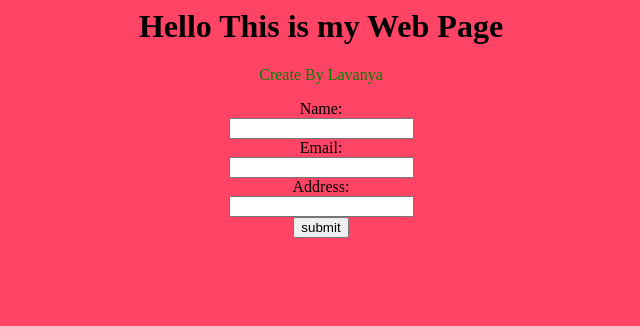
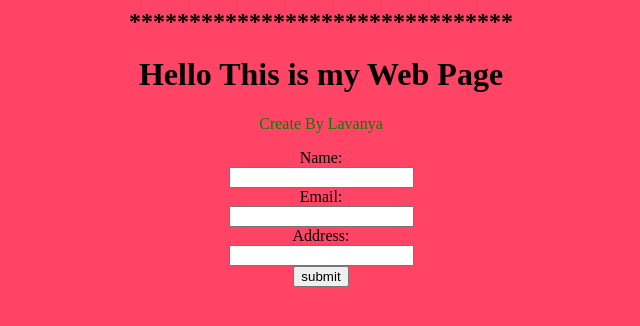
Before and after one commit to LavanyaPoojary02/Simple-Java-Programs, a plain HTML site: page Index.html in a window 1280 px wide. Shown: the whole page, without its empty margins (319-959 px from the left). Drawn offline with Linux system fonts and the light colour scheme.

Commit message:
Update Index.html

```diff
--- a/Index.html
+++ b/Index.html
@@ -1,6 +1,7 @@
 <html>
   <head>
     <title>**** Its my First web Page ****</title>
+    <h2>********************************</h2>
   <style>
     body{
     background-color:#f46;
```
